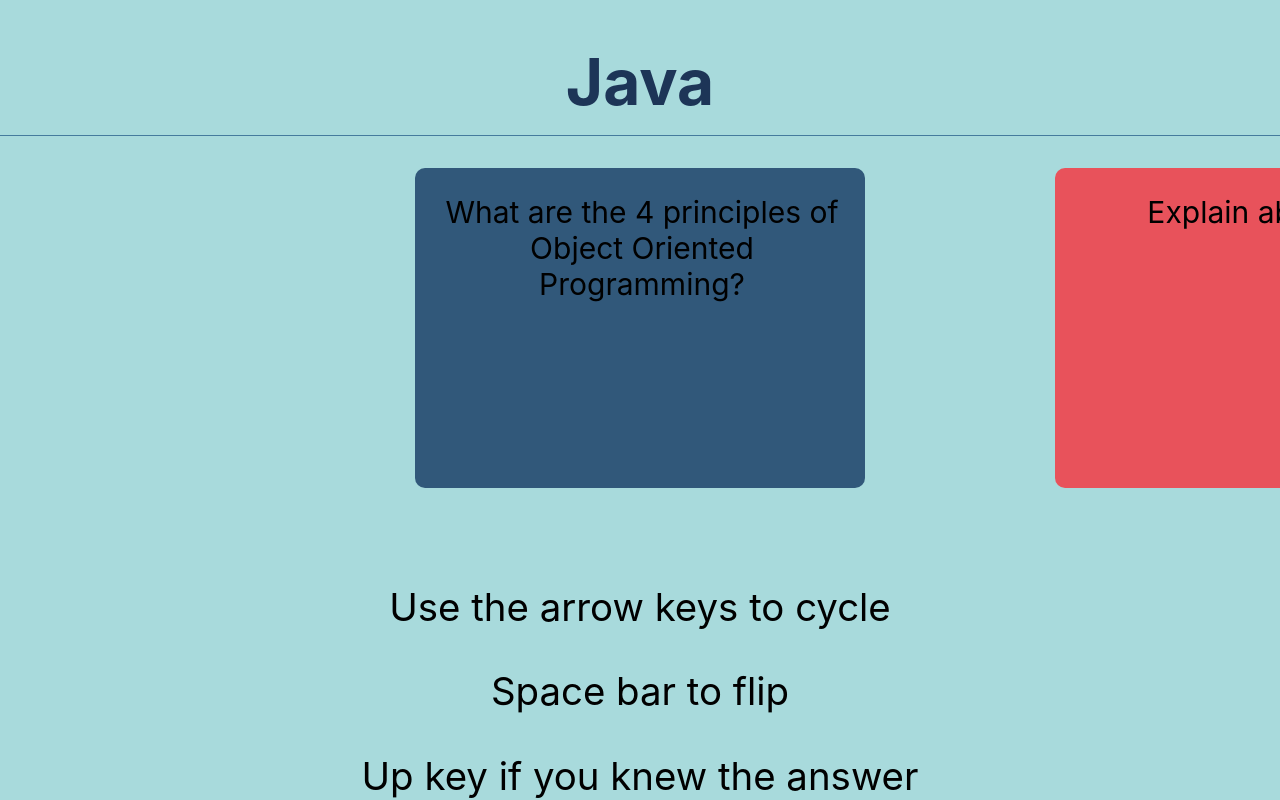
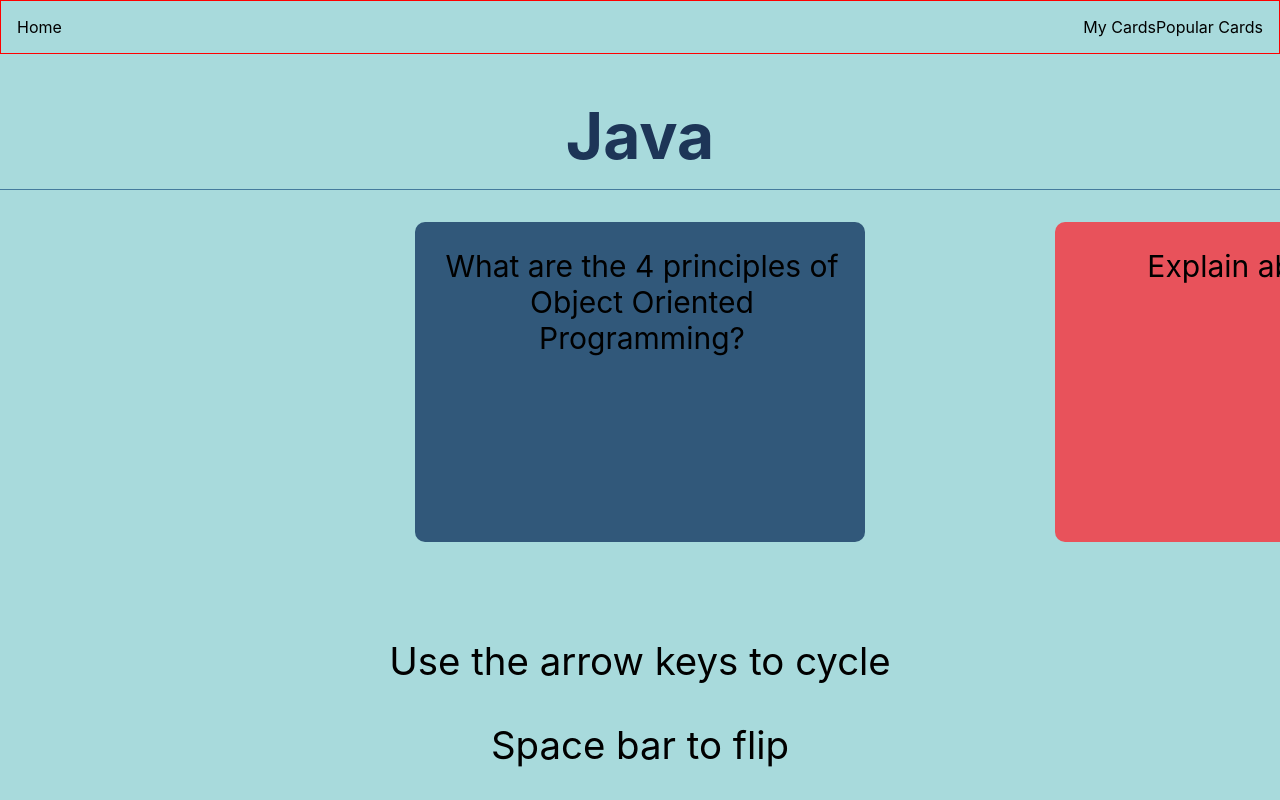
Before and after one commit to michael-mcmasters/Notecards, a React (Create React App) app: page / in a window 1280 px wide. Shown: the top 800 px of the page. Built offline with nearby package versions, Linux system fonts and the light colour scheme.

Commit message:
Create Navbar

```diff
--- a/src/App.js
+++ b/src/App.js
@@ -1,10 +1,12 @@
 import './App.css';
 import CardContainers from "./components/CardContainers/CardContainers.js"
+import Navbar from "./components/Navbar/Navbar.js";
 
 function App() {
 
   return (
     <div className="App">
+      <Navbar></Navbar>
       <h1 className="title App-logo">Java</h1>
       <CardContainers></CardContainers>
       <div className="controls-description">
--- /dev/null
+++ b/src/components/Navbar/Navbar.js
@@ -0,0 +1,30 @@
+import React from 'react';
+import styled from "styled-components";
+
+const Navbar = () => {
+  return (
+      <Container>
+        <FirstItem>Home</FirstItem>
+        <Item>My Cards</Item>
+        <Item>Popular Cards</Item>
+
+      </Container>
+  );
+};
+
+const Container = styled.div`
+  padding: 1em;
+  border: 1px solid red;
+  display: flex;
+
+`;
+
+const Item = styled.div`
+
+`;
+
+const FirstItem = styled.div`
+  margin-right: auto;
+`;
+
+export default Navbar;
```
